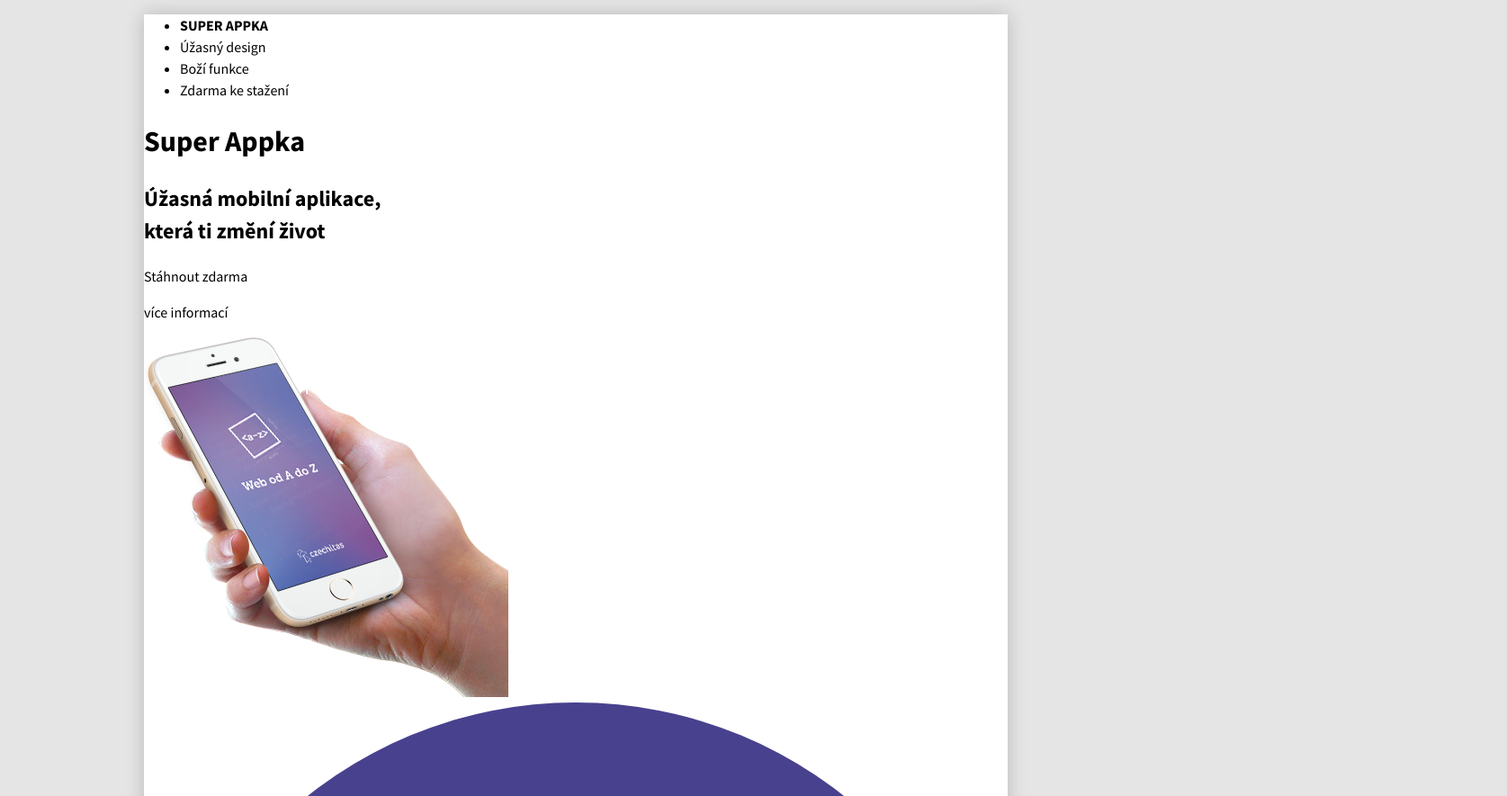
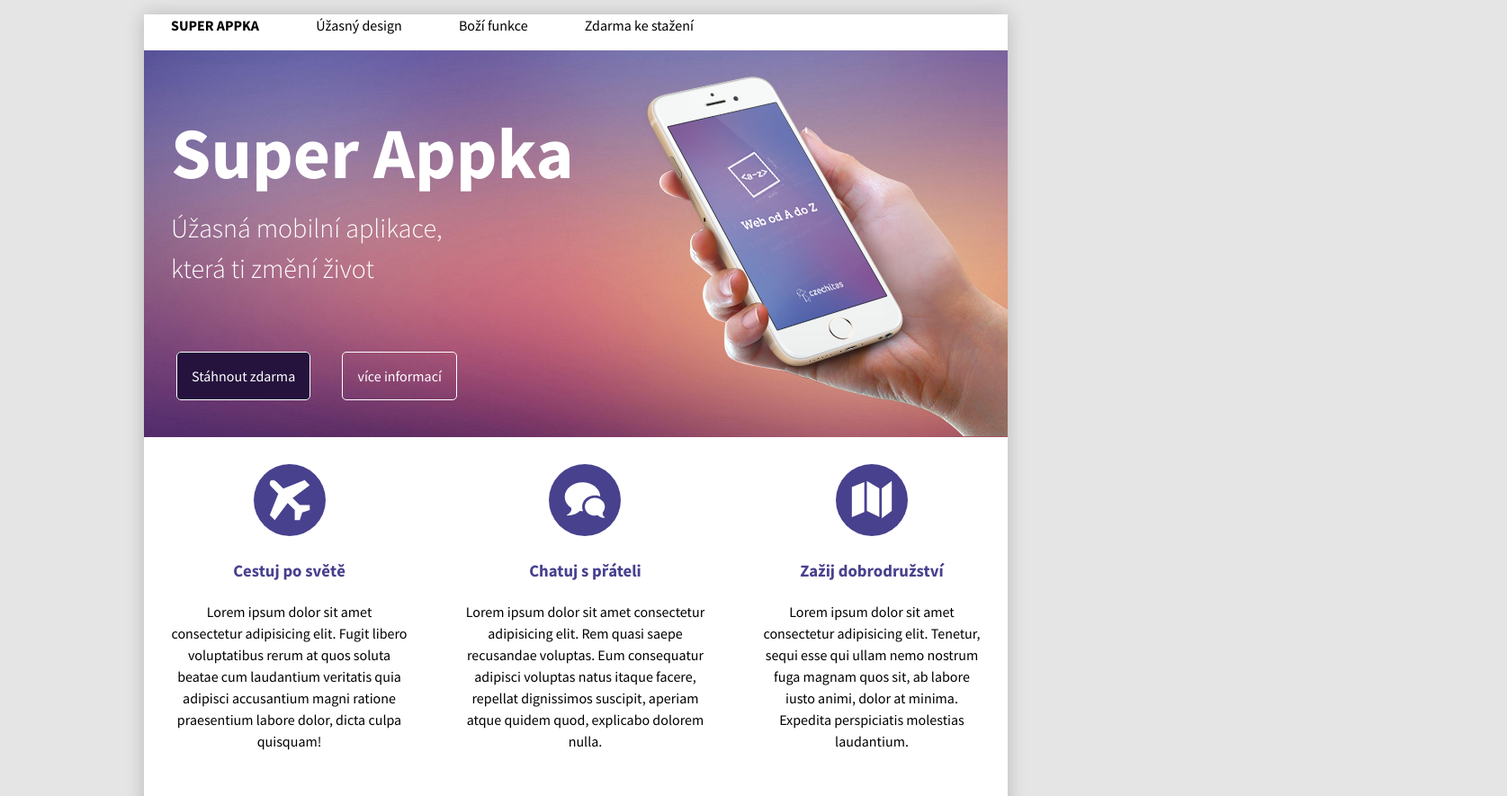
Before and after one commit to Czechitas-Liberec-HTML-CSS-2021-DK/superappka-ZuzanaKlet, a plain HTML site: page index.html in a window 1280 px wide. Shown: the top 885 px of the page at 90% size, 1675 px wide, since content can reach past the window. Drawn offline with Linux system fonts and the light colour scheme.

Commit message:
odevzdání úkolu

```diff
--- a/style.css
+++ b/style.css
@@ -1,7 +1,14 @@
         /* nejsme vcerejsi, pouzivame moderni box model */
-html { box-sizing: border-box; }
-*, ::after, ::before { box-sizing: inherit; }
 
+        html {
+            box-sizing: border-box;
+        }
+
+        *,
+         ::after,
+         ::before {
+            box-sizing: inherit;
+        }
         /*
  BARVY
  sede pozadi      #e5e5e5
@@ -24,10 +31,92 @@ body {
         }
 
         .obal {
-    width: 960px; /* obsah stránky je omezený do pruhu širokého 960px */
-    margin: 0 auto; /* pruh je na stránce vycentrovaný */
+            width: 960px;
+            /* obsah stránky je omezený do pruhu širokého 960px */
+            margin: 0 auto;
+            /* pruh je na stránce vycentrovaný */
             background: white;
             box-shadow: 0 0 20px rgba(0, 0, 0, 0.2);
         }
+        /* ----- zde začni psát vlastní CSS ----- */
 
-/* ----- zde začni psát vlastní CSS ----- */
+        ul {
+            margin: 5;
+            padding: 0;
+        }
+
+        li {
+            display: inline;
+            padding: 30px;
+        }
+
+        .container {
+            width: 960px;
+            background-image: url("images/pozadi.jpg");
+            background-position: center;
+            color: white;
+            position: relative;
+        }
+
+        h1 {
+            font-size: 80px;
+            position: absolute;
+            left: 30px;
+        }
+
+        h2 {
+            position: absolute;
+            left: 30px;
+            top: 150px;
+            font-size: 30px;
+            font-weight: lighter;
+        }
+
+        .button {
+            position: relative;
+            display: inline;
+            left: 20px;
+            top: 350px;
+            border: 1px solid white;
+            border-radius: 5px;
+            padding: 1rem;
+            margin: 1rem;
+        }
+
+        .zdarma {
+            background-color: #25133d;
+        }
+
+        .telefon {
+            position: relative;
+            left: 555px;
+            top: 5px;
+        }
+
+        .druhycontainer {
+            width: 960px;
+            display: flex;
+            flex-direction: row;
+            background-color: white;
+            text-align: center;
+        }
+
+        .ikony {
+            margin: 30px;
+        }
+
+        .ikona {
+            height: 80px;
+            width: 80px;
+        }
+
+        h3 {
+            color: #48418e;
+        }
+
+        .paticka {
+            background-color: #48418e;
+            color: white;
+            width: 960px;
+            text-align: center;
+        }
```
Lines whose indentation alone changed are shown as unchanged.
